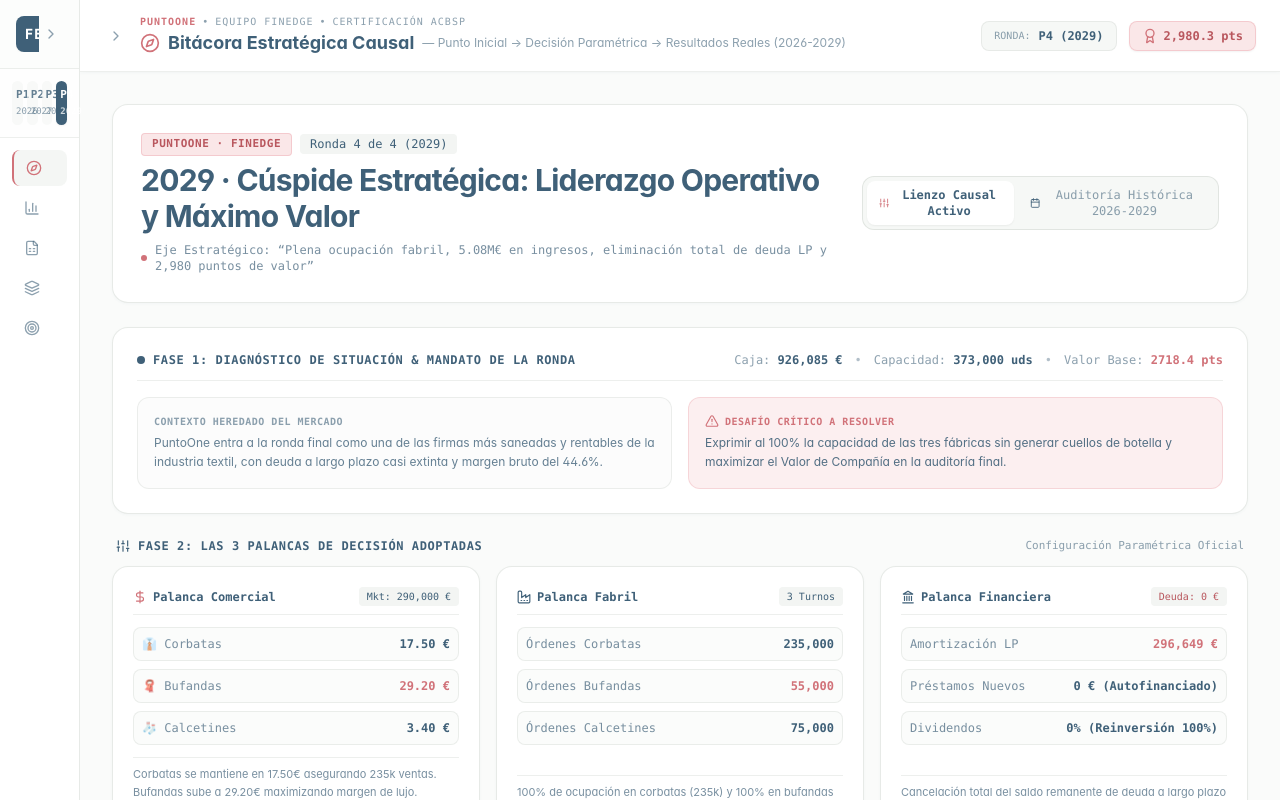
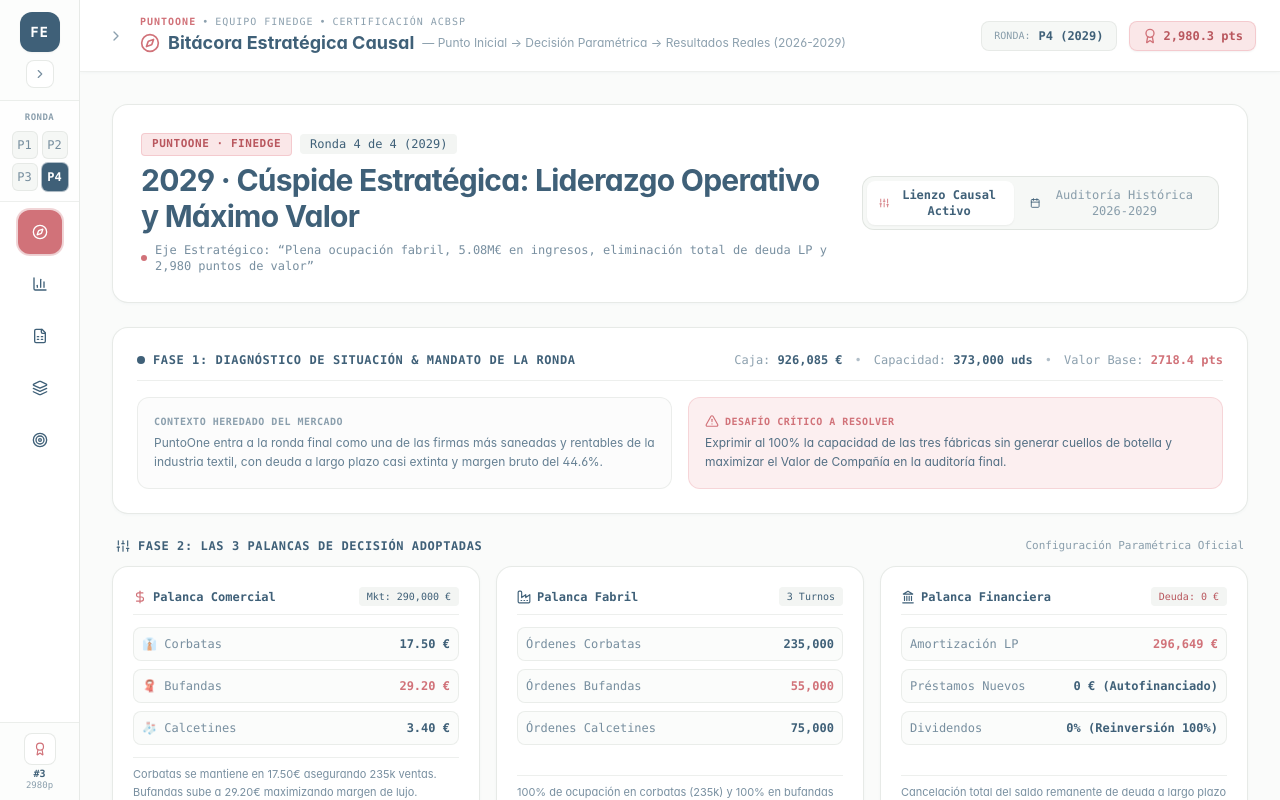
Before and after one commit to dennysrojas/finedge-dashboard, a Next.js app: page / in a window 1280 px wide. Both pictures are taken after a click on the button "Colapsar barra lateral". Built offline with nearby package versions, Linux system fonts and the light colour scheme.

Commit message:
style(sidebar): optimizar diseño colapsable con botones de periodo 2x2, tooltips y kpi compacto

```diff
--- a/src/components/dashboard/Sidebar.tsx
+++ b/src/components/dashboard/Sidebar.tsx
@@ -74,15 +74,34 @@ export const Sidebar: React.FC<SidebarProps> = ({
     <aside
       className={`${
         isCollapsed ? 'w-20' : 'w-72'
-      } bg-white border-r border-mineral/40 text-slate-steel-900 flex flex-col h-screen sticky top-0 select-none z-40 transition-all duration-300 ease-in-out`}
+      } bg-white border-r border-mineral/40 text-slate-steel-900 flex flex-col h-screen sticky top-0 select-none z-40 transition-all duration-300 ease-in-out shrink-0`}
     >
       {/* Brand Header */}
+      {isCollapsed ? (
+        <div className="py-3 px-2 border-b border-mineral/30 flex flex-col items-center gap-2 bg-mineral-50/50">
+          <button
+            onClick={onToggleCollapse}
+            className="w-10 h-10 rounded-xl bg-slate-steel text-white flex items-center justify-center font-mono font-bold text-sm tracking-wider shadow-sm hover:bg-slate-steel-dark transition-all cursor-pointer"
+            title="FINEDGE · PuntoOne (Clic para expandir)"
+            aria-label="Expandir barra lateral"
+          >
+            FE
+          </button>
+          <button
+            onClick={onToggleCollapse}
+            className="w-7 h-7 rounded-lg text-slate-steel/70 hover:text-slate-steel hover:bg-mineral-100 transition-colors flex items-center justify-center border border-mineral/40 bg-white shadow-2xs"
+            title="Expandir barra lateral"
+            aria-label="Expandir barra lateral"
+          >
+            <ChevronRight className="w-3.5 h-3.5" />
+          </button>
+        </div>
+      ) : (
         <div className="p-4 border-b border-mineral/30 flex items-center justify-between bg-mineral-50/50">
           <div className="flex items-center gap-3 overflow-hidden">
             <div className="w-9 h-9 min-w-[36px] rounded-lg bg-slate-steel text-white flex items-center justify-center font-mono font-bold text-sm tracking-wider shadow-sm">
               FE
             </div>
-          {!isCollapsed && (
             <div className="truncate">
               <span className="font-mono font-bold tracking-tight text-sm text-slate-steel block truncate">
                 FINEDGE
@@ -91,27 +110,28 @@ export const Sidebar: React.FC<SidebarProps> = ({
                 PuntoOne · Simulación Corbatul
               </span>
             </div>
-          )}
           </div>
           <button
             onClick={onToggleCollapse}
-          className="p-1 rounded-md text-slate-steel/60 hover:text-slate-steel hover:bg-mineral-100 transition-colors"
-          title={isCollapsed ? 'Expandir barra' : 'Colapsar barra'}
+            className="p-1.5 rounded-lg text-slate-steel/60 hover:text-slate-steel hover:bg-mineral-100 transition-colors"
+            title="Colapsar barra lateral"
+            aria-label="Colapsar barra lateral"
           >
-          {isCollapsed ? <ChevronRight className="w-4 h-4" /> : <ChevronLeft className="w-4 h-4" />}
+            <ChevronLeft className="w-4 h-4" />
           </button>
         </div>
+      )}
 
       {/* Period Selector */}
-      <div className="p-3 border-b border-mineral/30 bg-mineral-50/30">
-        {!isCollapsed && (
+      <div className={`border-b border-mineral/30 bg-mineral-50/30 ${isCollapsed ? 'py-2.5 px-2' : 'p-3'}`}>
+        {!isCollapsed ? (
+          <>
             <div className="flex items-center justify-between mb-1.5 px-1 text-[10px] font-mono uppercase tracking-wider text-slate-steel/70 font-medium">
               <span>Ronda:</span>
               <span className="font-bold text-rosewood">
                 {selectedPeriod === 4 ? 'Cierre 2029' : `${2025 + selectedPeriod}`}
               </span>
             </div>
-        )}
             <div className="grid grid-cols-4 gap-1">
               {dataset.periods.map(period => {
                 const isSelected = period === selectedPeriod;
@@ -131,23 +151,69 @@ export const Sidebar: React.FC<SidebarProps> = ({
                 );
               })}
             </div>
+          </>
+        ) : (
+          <div className="flex flex-col items-center gap-1.5">
+            <span className="text-[9px] font-mono uppercase tracking-wider text-slate-steel/60 font-bold">
+              Ronda
+            </span>
+            <div className="grid grid-cols-2 gap-1 w-full max-w-[56px]">
+              {dataset.periods.map(period => {
+                const isSelected = period === selectedPeriod;
+                return (
+                  <button
+                    key={period}
+                    onClick={() => onSelectPeriod(period)}
+                    title={`Ronda ${period} (${2025 + period})`}
+                    className={`h-7 rounded-md font-mono text-xs transition-all flex items-center justify-center ${
+                      isSelected
+                        ? 'bg-slate-steel text-white font-bold shadow-sm ring-1 ring-slate-steel/40'
+                        : 'bg-mineral-100/80 text-slate-steel/70 hover:bg-mineral-200 hover:text-slate-steel border border-mineral/30'
+                    }`}
+                  >
+                    P{period}
+                  </button>
+                );
+              })}
+            </div>
+          </div>
+        )}
       </div>
 
       {/* Nav Menu */}
-      <nav className="flex-1 p-3 space-y-1 overflow-y-auto">
+      <nav className={`flex-1 overflow-y-auto ${isCollapsed ? 'p-2 space-y-2' : 'p-3 space-y-1'}`}>
         {menuItems.map(item => {
           const isActive = activeTab === item.id;
           return (
             <button
               key={item.id}
               onClick={() => onSelectTab(item.id)}
-              className={`w-full flex items-center gap-3 px-3 py-2.5 rounded-lg text-left transition-all ${
+              title={isCollapsed ? `${item.label} · ${item.sublabel}` : undefined}
+              className={`rounded-xl transition-all ${
+                isCollapsed
+                  ? `w-11 h-11 mx-auto flex items-center justify-center ${
+                      isActive
+                        ? 'bg-rosewood text-white shadow-sm ring-2 ring-rosewood/30'
+                        : 'text-slate-steel/70 hover:bg-mineral-100 hover:text-slate-steel'
+                    }`
+                  : `w-full flex items-center gap-3 px-3 py-2.5 text-left ${
                       isActive
                         ? 'bg-mineral-100/90 text-slate-steel font-semibold border-l-2 border-rosewood'
                         : 'text-slate-steel/70 hover:bg-mineral-50 hover:text-slate-steel'
+                    }`
               }`}
             >
-              <div className={`${isActive ? 'text-rosewood' : 'text-slate-steel/60'}`}>
+              <div
+                className={`shrink-0 ${
+                  isCollapsed
+                    ? isActive
+                      ? 'text-white'
+                      : 'text-slate-steel'
+                    : isActive
+                    ? 'text-rosewood'
+                    : 'text-slate-steel/60'
+                }`}
+              >
                 {item.icon}
               </div>
               {!isCollapsed && (
@@ -164,7 +230,7 @@ export const Sidebar: React.FC<SidebarProps> = ({
       </nav>
 
       {/* Bottom KPI Card */}
-      {!isCollapsed && (
+      {!isCollapsed ? (
         <div className="p-3 border-t border-mineral/30 bg-mineral-50/50">
           <div className="p-3 rounded-xl bg-white border border-mineral/50 shadow-minimal">
             <div className="flex items-center justify-between text-xs font-mono mb-1">
@@ -189,6 +255,21 @@ export const Sidebar: React.FC<SidebarProps> = ({
             </div>
           </div>
         </div>
+      ) : (
+        <div
+          className="p-2.5 border-t border-mineral/30 bg-mineral-50/50 flex flex-col items-center justify-center text-center cursor-default group"
+          title={`Valor Firma: ${scorecard.sharePrice.toFixed(1)} pts · Posición: #${scorecard.rankBySharePrice} de 7 · Margen Bruto: ${scorecard.grossMargin.toFixed(1)}%`}
+        >
+          <div className="w-8 h-8 rounded-lg bg-white border border-mineral/40 flex items-center justify-center text-rosewood shadow-2xs group-hover:border-rosewood/40 transition-colors">
+            <Award className="w-3.5 h-3.5 text-rosewood" />
+          </div>
+          <div className="text-[10px] font-mono font-bold text-slate-steel mt-1 leading-none">
+            #{scorecard.rankBySharePrice}
+          </div>
+          <div className="text-[9px] font-mono text-slate-steel/60 mt-0.5 leading-none">
+            {scorecard.sharePrice.toFixed(0)}p
+          </div>
+        </div>
       )}
     </aside>
   );
```
Lines whose indentation alone changed are shown as unchanged.
